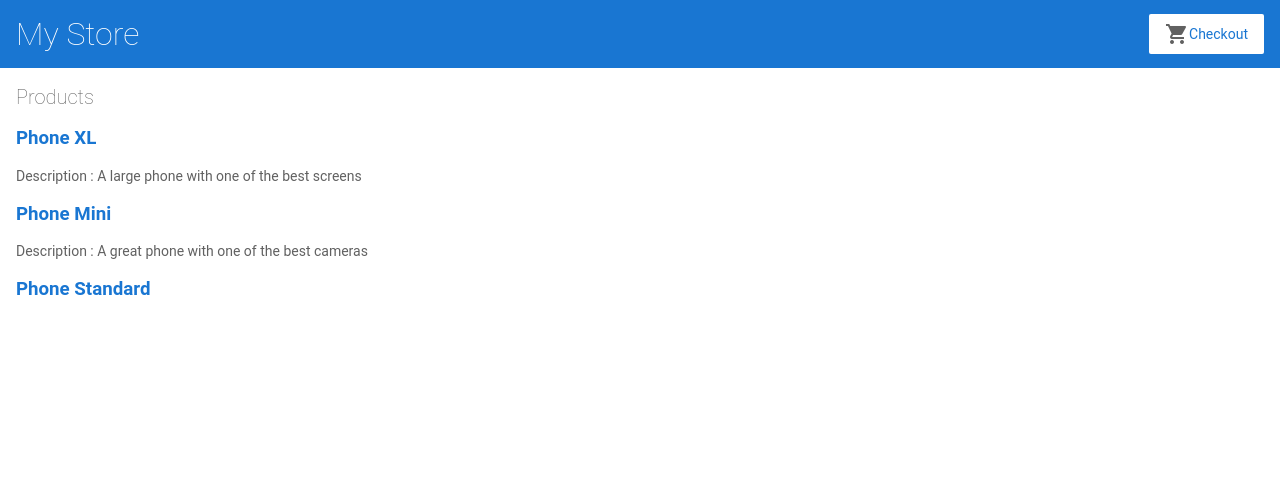
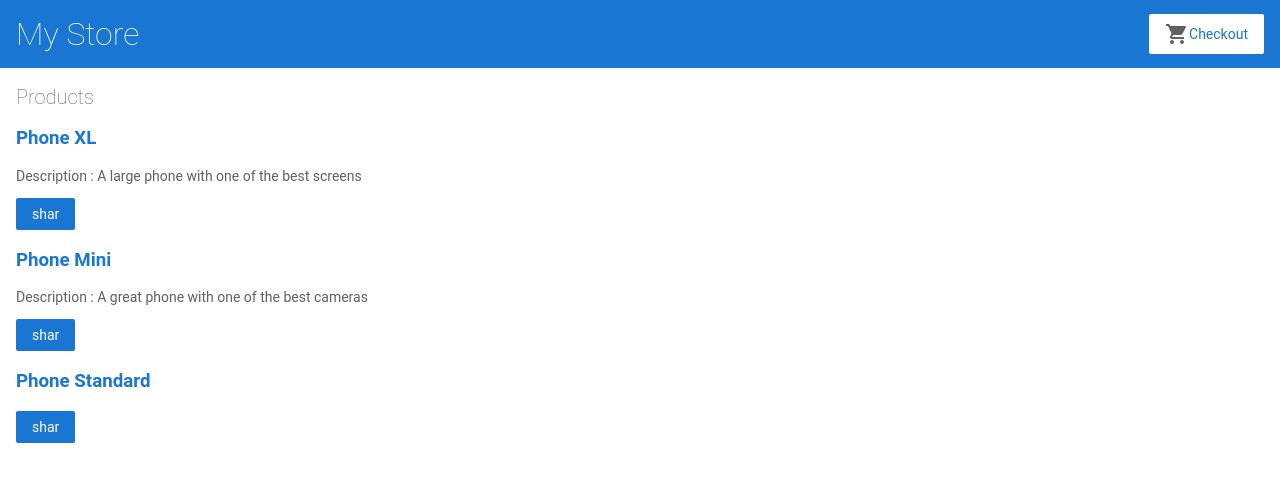
Before and after one commit to jeremy-josien/hf3w5l, an Angular app: page / in a window 1280 px wide. Shown: the top 482 px of the page. Built offline with nearby package versions, Linux system fonts and the light colour scheme.

Commit message:
1 file modified

```diff
--- a/src/app/product-list/product-list.component.html
+++ b/src/app/product-list/product-list.component.html
@@ -8,6 +8,7 @@
 <p *ngIf=product.description>
  Description : {{product.description }}
  </p>
+ <button>shar</button>
 </div>
 
 <!--
```
